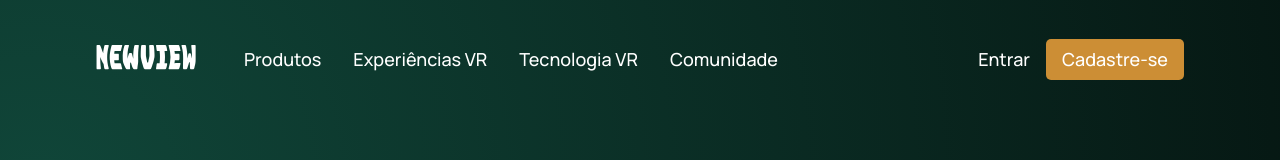
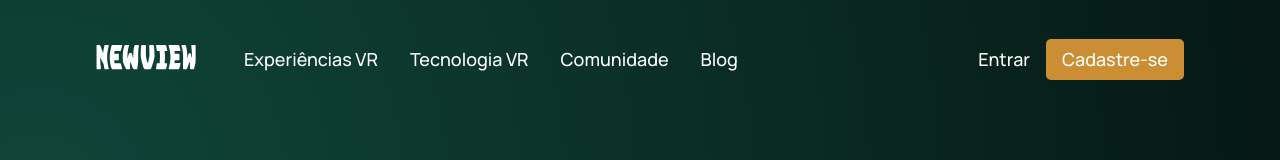
Before and after one commit to dev-andreola/newview, a React (Create React App) app: page / in a window 1280 px wide. Shown: the top 160 px of the page. Built offline with nearby package versions, Linux system fonts and the light colour scheme.

Commit message:
Project organization update

```diff
--- a/src/components/navbar/Navbar.jsx
+++ b/src/components/navbar/Navbar.jsx
@@ -4,25 +4,27 @@ import logo from "../../assets/logo.svg";
 
 import "./navbar.css";
 
+// NAVBAR LINK LIST
 const Menu = () => {
   return (
     <>
       <p>
-          <a href="#wgpt3">Produtos</a>
+        <a href="#wgpt3">Experiências VR</a>
       </p>
       <p>
-          <a href="#features">Experiências VR</a>
+        <a href="#features">Tecnologia VR</a>
       </p>
       <p>
-          <a href="#possibility">Tecnologia VR</a>
+        <a href="#possibility">Comunidade</a>
       </p>
       <p>
-          <a href="#blog">Comunidade</a>
+        <a href="#blog">Blog</a>
       </p>
     </>
   );
 };
 
+// NAVBAR SIGN BUTTONS
 const Sign = () => {
   return (
     <>
@@ -37,19 +39,26 @@ const Navbar = () => {
 
   return (
     <div className="newview__navbar">
+      {/* NAVBAR LOGO AND LINK LIST */}
       <div className="newview__navbar-links">
+        {/* NAVBAR LOGO */}
         <div className="newview__navbar-links_logo">
           <a href="#">
             <img src={logo} />
           </a>
         </div>
+        {/* NAVBAR LINK LIST */}
         <div className="newview__navbar-links_container">
           <Menu />
         </div>
       </div>
+      {/* NAVBAR SIGN BUTTONS */}
       <div className="newview__navbar-sign">
         <Sign />
       </div>
+      {/*  */}
+      {/* NAVBAR MOBILE MENU */}
+      {/*  */}
       <div className="newview__navbar-menu">
         {toggleMenu ? (
           <RiCloseLine
@@ -66,10 +75,12 @@ const Navbar = () => {
         )}
         {toggleMenu && (
           <div className="newview__navbar-menu_container scale-up-center">
+            {/* NAVBAR MOBILE MENU LINK LIST */}
             <div className="newview__navbar-menu_container-links">
               <Menu />
             </div>
-            <hr/>
+            <hr />
+            {/* NAVBAR MOBILE MENU SIGN BUTTONS */}
             <div className="newview__navbar-menu_container-links-sign">
               <Sign />
             </div>
```
Also changed, not shown: src/containers/header/Header.jsx (+4 -3 lines), src/containers/header/header.scss (+27 -0 lines), 1 other file (tests, documents, lock files or other folders). Lines whose indentation alone changed are shown as unchanged.
